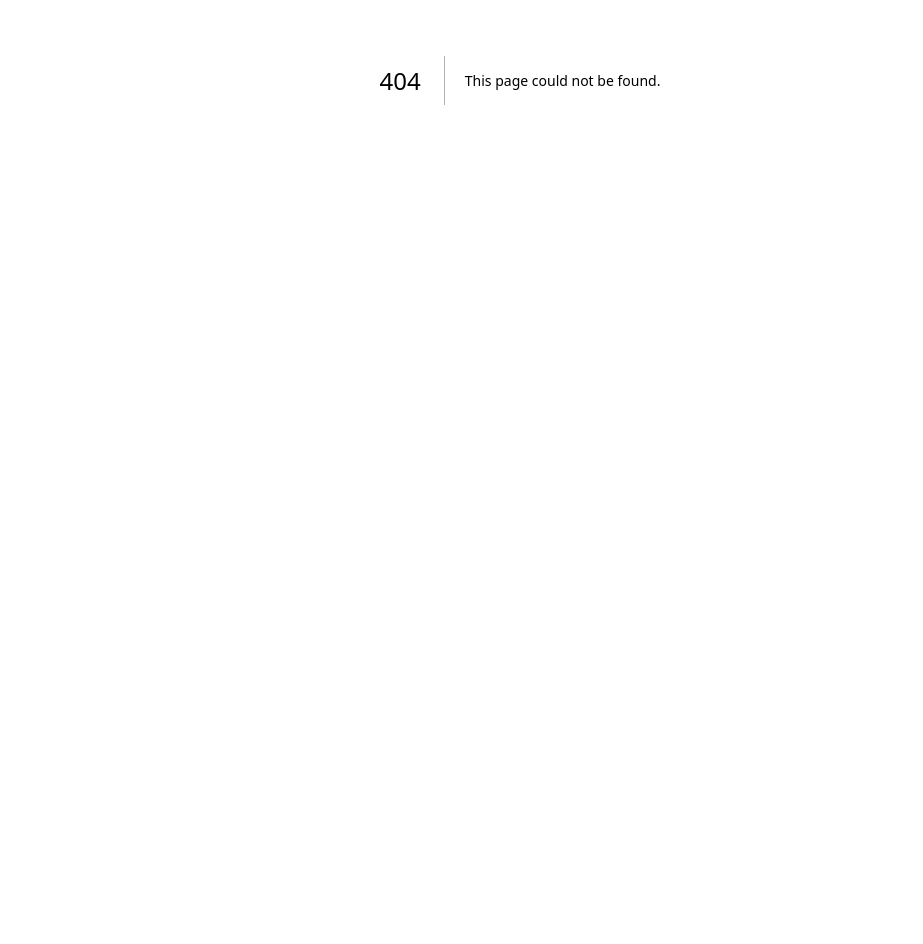
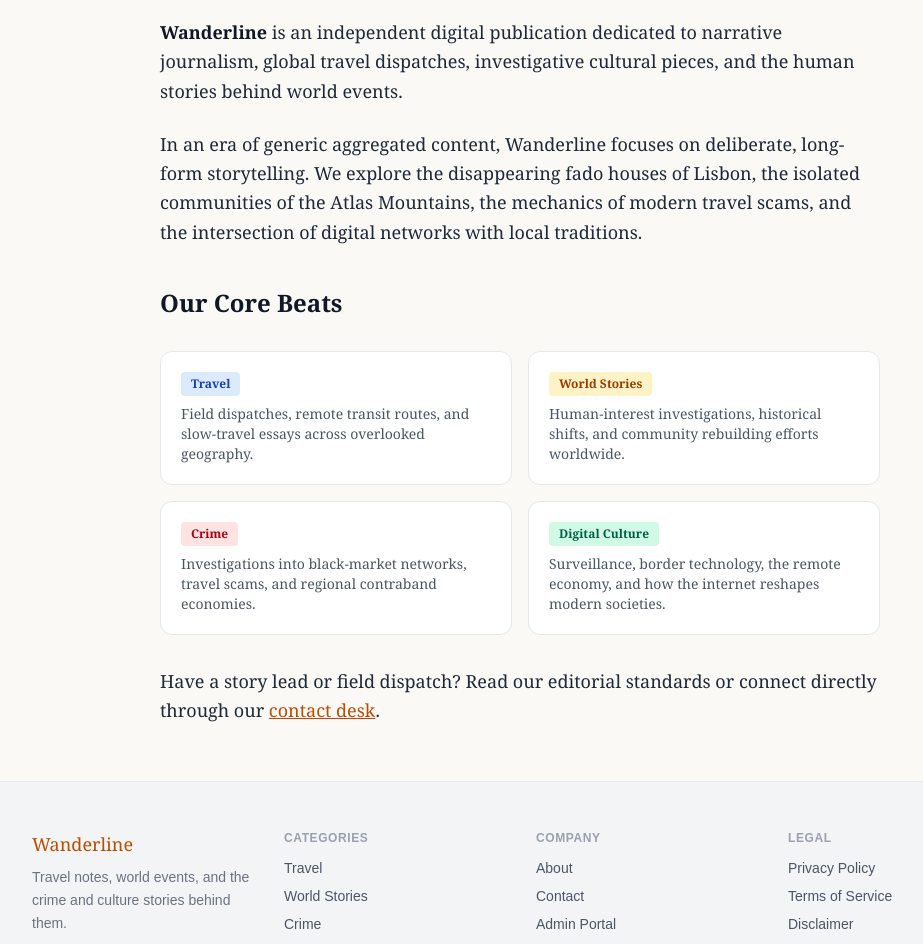
Before and after one commit to aqibshabbir1122-cloud/my-blog, a Next.js app: page /about in a window 1280 px wide. Before the commit this address had no page. Shown: the part 320-1264 px from the top of the page, without its empty margins (120-1043 px from the left). Before the commit the page ends 800 px from the top, so only its background shows below. Built offline with nearby package versions, Linux system fonts and the light colour scheme.

Commit message:
Add static Privacy Policy, Terms of Service, and About pages

```diff
--- /dev/null
+++ b/app/about/page.tsx
@@ -0,0 +1,87 @@
+import { Metadata } from 'next'
+import Link from 'next/link'
+import SiteHeader from '@/components/SiteHeader'
+import SiteFooter from '@/components/SiteFooter'
+
+export const metadata: Metadata = {
+  title: 'About | Wanderline',
+  description: 'The editorial mission, dispatches, and global reporting behind Wanderline.',
+  alternates: {
+    canonical: 'https://www.wanderline.site/about',
+  },
+}
+
+export default function AboutPage() {
+  return (
+    <div className="bg-[#faf9f6] min-h-screen">
+      <SiteHeader variant="plain" />
+      <main className="max-w-3xl mx-auto px-6 py-14">
+        <header className="mb-8 pb-6 border-b border-gray-200">
+          <span className="text-xs uppercase tracking-widest text-amber-700 font-semibold block mb-2">
+            Our Mission
+          </span>
+          <h1 className="text-4xl sm:text-5xl font-serif text-gray-900 leading-tight">
+            Stories from every corner of the world.
+          </h1>
+        </header>
+
+        <div className="prose prose-gray max-w-none text-gray-800 space-y-6 font-serif leading-relaxed text-lg">
+          <p>
+            <strong className="font-semibold text-gray-900">Wanderline</strong> is an independent digital publication dedicated to narrative journalism, global travel dispatches, investigative cultural pieces, and the human stories behind world events.
+          </p>
+
+          <p>
+            In an era of generic aggregated content, Wanderline focuses on deliberate, long-form storytelling. We explore the disappearing fado houses of Lisbon, the isolated communities of the Atlas Mountains, the mechanics of modern travel scams, and the intersection of digital networks with local traditions.
+          </p>
+
+          <h2 className="text-2xl font-serif font-bold text-gray-900 mt-10 mb-4">
+            Our Core Beats
+          </h2>
+
+          <div className="grid grid-cols-1 sm:grid-cols-2 gap-4 not-prose my-8">
+            <div className="p-5 bg-white rounded-xl border border-gray-200">
+              <span className="text-xs font-semibold px-2.5 py-1 rounded bg-blue-100 text-blue-800 block w-fit mb-2">
+                Travel
+              </span>
+              <p className="text-sm text-gray-600 font-serif">
+                Field dispatches, remote transit routes, and slow-travel essays across overlooked geography.
+              </p>
+            </div>
+            <div className="p-5 bg-white rounded-xl border border-gray-200">
+              <span className="text-xs font-semibold px-2.5 py-1 rounded bg-amber-100 text-amber-800 block w-fit mb-2">
+                World Stories
+              </span>
+              <p className="text-sm text-gray-600 font-serif">
+                Human-interest investigations, historical shifts, and community rebuilding efforts worldwide.
+              </p>
+            </div>
+            <div className="p-5 bg-white rounded-xl border border-gray-200">
+              <span className="text-xs font-semibold px-2.5 py-1 rounded bg-red-100 text-red-800 block w-fit mb-2">
+                Crime
+              </span>
+              <p className="text-sm text-gray-600 font-serif">
+                Investigations into black-market networks, travel scams, and regional contraband economies.
+              </p>
+            </div>
+            <div className="p-5 bg-white rounded-xl border border-gray-200">
+              <span className="text-xs font-semibold px-2.5 py-1 rounded bg-emerald-100 text-emerald-800 block w-fit mb-2">
+                Digital Culture
+              </span>
+              <p className="text-sm text-gray-600 font-serif">
+                Surveillance, border technology, the remote economy, and how the internet reshapes modern societies.
+              </p>
+            </div>
+          </div>
+
+          <p>
+            Have a story lead or field dispatch? Read our editorial standards or connect directly through our{' '}
+            <Link href="/contact" className="text-amber-700 underline hover:text-amber-900 transition">
+              contact desk
+            </Link>.
+          </p>
+        </div>
+      </main>
+      <SiteFooter />
+    </div>
+  )
+}
--- /dev/null
+++ b/app/privacy/page.tsx
@@ -0,0 +1,55 @@
+import { Metadata } from 'next'
+import SiteHeader from '@/components/SiteHeader'
+import SiteFooter from '@/components/SiteFooter'
+
+export const metadata: Metadata = {
+  title: 'Privacy Policy | Wanderline',
+  description: 'Privacy Policy and data practices for Wanderline.',
+  alternates: {
+    canonical: 'https://www.wanderline.site/privacy',
+  },
+}
+
+export default function PrivacyPage() {
+  return (
+    <div className="bg-[#faf9f6] min-h-screen">
+      <SiteHeader variant="plain" />
+      <main className="max-w-3xl mx-auto px-6 py-14">
+        <h1 className="text-4xl font-serif text-gray-900 mb-2">Privacy Policy</h1>
+        <p className="text-xs text-gray-400 mb-8 font-mono">Last updated: August 2026</p>
+
+        <div className="prose prose-gray max-w-none text-gray-800 space-y-6 font-serif leading-relaxed text-base">
+          <p>
+            At Wanderline (accessible from https://www.wanderline.site), reader privacy is a priority. This document outlines the types of information collected and how it is used.
+          </p>
+
+          <h2 className="text-2xl font-serif font-bold text-gray-900 mt-8 mb-3">1. Information We Collect</h2>
+          <p>
+            When you subscribe to our newsletter, we collect your email address solely to deliver article dispatches and platform updates. We do not sell, rent, or trade email lists.
+          </p>
+
+          <h2 className="text-2xl font-serif font-bold text-gray-900 mt-8 mb-3">2. Log Files & Analytics</h2>
+          <p>
+            Wanderline uses standard log files and privacy-focused analytics tools (such as Vercel Speed Insights and Web Analytics). These logs record non-personally identifiable data, including browser type, referring pages, timestamps, and page interactions to monitor site performance and Core Web Vitals.
+          </p>
+
+          <h2 className="text-2xl font-serif font-bold text-gray-900 mt-8 mb-3">3. Advertising Partners & Cookies</h2>
+          <p>
+            Third-party advertising networks (including Adsterra and programmatic ad exchanges) may use cookies, web beacons, and JavaScript to measure ad effectiveness and serve relevant advertisements. These networks automatically receive technical identifiers such as IP addresses. Wanderline has no direct control over third-party advertising cookies.
+          </p>
+
+          <h2 className="text-2xl font-serif font-bold text-gray-900 mt-8 mb-3">4. GDPR & CCPA Rights</h2>
+          <p>
+            You have the right to request access to, correction of, or permanent deletion of your personal data (such as newsletter subscriptions). You can unsubscribe anytime using the link in our emails or by contacting our team.
+          </p>
+
+          <h2 className="text-2xl font-serif font-bold text-gray-900 mt-8 mb-3">5. Contact</h2>
+          <p>
+            For privacy-related inquiries, reach out via our <a href="/contact" className="text-amber-700 underline">contact page</a>.
+          </p>
+        </div>
+      </main>
+      <SiteFooter />
+    </div>
+  )
+}
--- /dev/null
+++ b/app/terms/page.tsx
@@ -0,0 +1,50 @@
+import { Metadata } from 'next'
+import SiteHeader from '@/components/SiteHeader'
+import SiteFooter from '@/components/SiteFooter'
+
+export const metadata: Metadata = {
+  title: 'Terms of Service | Wanderline',
+  description: 'Terms of Service and editorial conditions for Wanderline.',
+  alternates: {
+    canonical: 'https://www.wanderline.site/terms',
+  },
+}
+
+export default function TermsPage() {
+  return (
+    <div className="bg-[#faf9f6] min-h-screen">
+      <SiteHeader variant="plain" />
+      <main className="max-w-3xl mx-auto px-6 py-14">
+        <h1 className="text-4xl font-serif text-gray-900 mb-2">Terms of Service</h1>
+        <p className="text-xs text-gray-400 mb-8 font-mono">Last updated: August 2026</p>
+
+        <div className="prose prose-gray max-w-none text-gray-800 space-y-6 font-serif leading-relaxed text-base">
+          <p>
+            By accessing Wanderline (https://www.wanderline.site), you agree to comply with and be bound by these Terms of Service.
+          </p>
+
+          <h2 className="text-2xl font-serif font-bold text-gray-900 mt-8 mb-3">1. Intellectual Property</h2>
+          <p>
+            All original text, essays, analysis, and custom site layouts published on Wanderline are the intellectual property of Wanderline unless otherwise noted. Unauthorized reproduction, scraping, or redistribution without written permission is prohibited.
+          </p>
+
+          <h2 className="text-2xl font-serif font-bold text-gray-900 mt-8 mb-3">2. Content Accuracy & Disclaimers</h2>
+          <p>
+            Our travel dispatches, culture essays, and reporting are provided for informational, historical, and educational purposes. While we strive for factual precision, conditions on the ground change rapidly. Wanderline is not liable for travel disruptions, visa changes, or logistical outcomes resulting from content on this site.
+          </p>
+
+          <h2 className="text-2xl font-serif font-bold text-gray-900 mt-8 mb-3">3. External Links & Advertisements</h2>
+          <p>
+            Wanderline contains links to external sites and displays third-party advertisements. We do not endorse or assume liability for the content, privacy policies, or commercial practices of third-party platforms.
+          </p>
+
+          <h2 className="text-2xl font-serif font-bold text-gray-900 mt-8 mb-3">4. Modifications</h2>
+          <p>
+            We reserve the right to revise these terms at any time. Continued use of Wanderline following updates constitutes acceptance of the modified terms.
+          </p>
+        </div>
+      </main>
+      <SiteFooter />
+    </div>
+  )
+}
```
